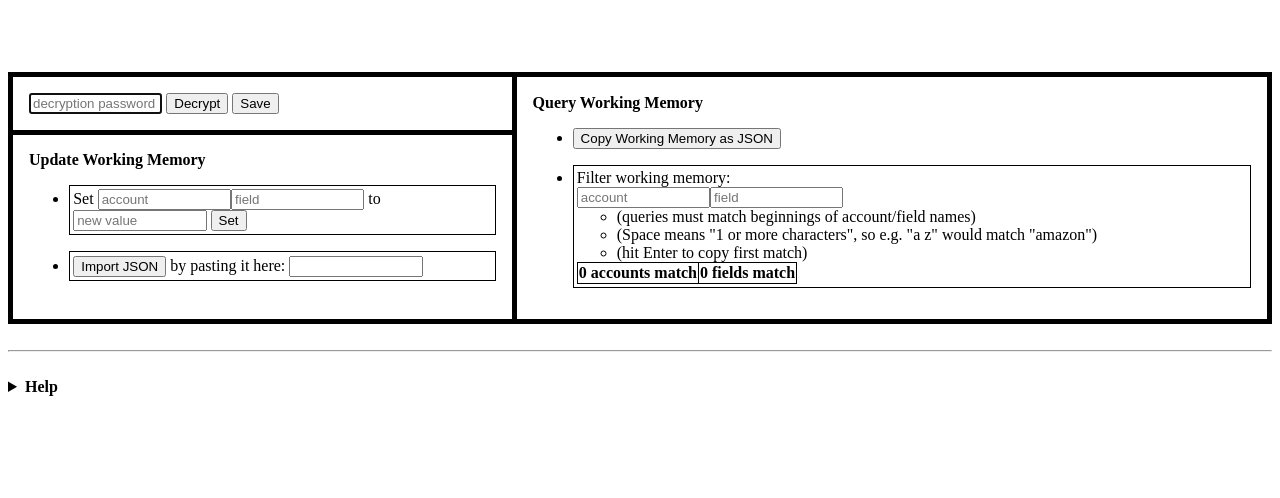
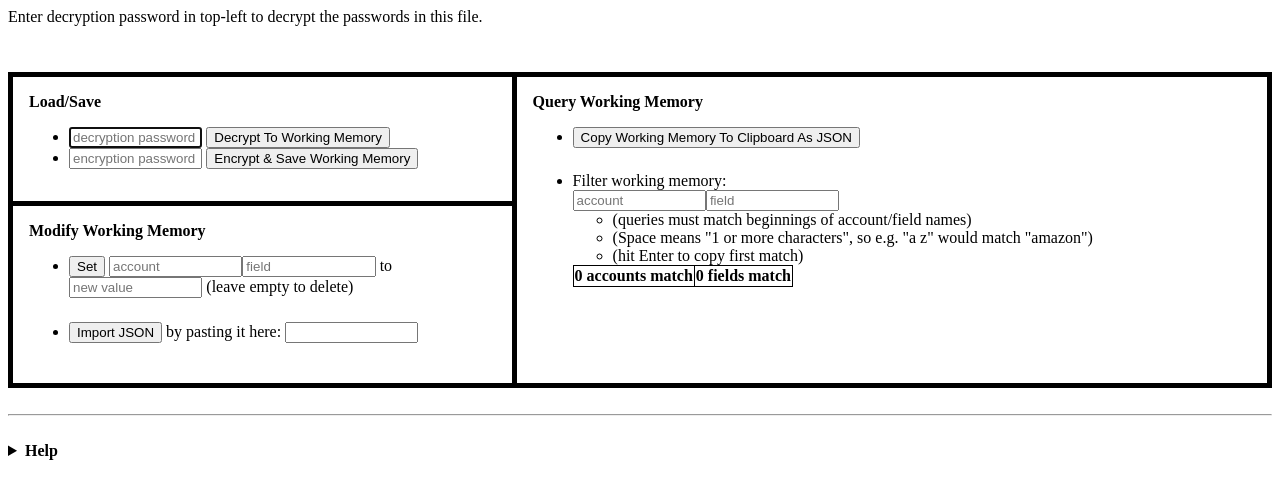
Before and after one commit to speezepearson/passman, a website built with webpack: page src/passman.html in a window 1280 px wide. Built offline with nearby package versions, Linux system fonts and the light colour scheme.

Commit message:
UI tweaks

```diff
--- a/src/index.js
+++ b/src/index.js
@@ -32,13 +32,13 @@ async function decrypt() {
   var em = EncryptedMessage.deserialize(document.getElementById('encrypted-message').innerText);
   var plaintext;
   try {
-    plaintext = await em.decrypt(document.getElementById('password').value);
+    plaintext = await em.decrypt(document.getElementById('decryption-password').value);
   } catch (err) {
-    flasher.flash(document.getElementById('password'), 'red', `
+    flasher.flash(document.getElementById('decryption-password'), 'red', `
       Tried to decrypt the ciphertext in this HTML file, but password was incorrect.
       (error: ${err})
     `);
-    document.getElementById('password').focus();
+    document.getElementById('decryption-password').focus();
     return;
   }
   var decryptedJ = new SecretStore(JSON.parse(plaintext));
@@ -57,8 +57,10 @@ function copyPlaintext() {
   `);
 }
 async function save() {
-  var password = document.getElementById('password').value;
+  var password = document.getElementById('encryption-password').value;
   var shouldContinue = true;
+
+  var oldPassword = document.getElementById('decryption-password').value;
   var oldJ;
   try {
     oldJ = JSON.parse(await EncryptedMessage.deserialize(document.getElementById('encrypted-message').innerText).decrypt(password));
@@ -129,6 +131,8 @@ function setField() {
 }
 
 window.addEventListener('load', () => {
+  flasher = new Flasher(document.getElementById('status'));
+
   Object.entries({'decrypt-button': decrypt,
                   'save-button': save,
                   'copy-plaintext-button': copyPlaintext,
@@ -155,8 +159,13 @@ window.addEventListener('load', () => {
     }
   });
 
-  document.getElementById('password').focus();
-  onEnter(document.getElementById('password'), () => {document.getElementById('decrypt-button').click();});
+  document.getElementById('decryption-password').focus();
+  flasher.flash(
+    document.getElementById('decryption-password'),
+    'red',
+    'Enter decryption password in top-left to decrypt the passwords in this file.'
+  );
+  onEnter(document.getElementById('decryption-password'), () => {document.getElementById('decrypt-button').click();});
   onEnter(document.getElementById('set-field--value'), () => {document.getElementById('set-field-button').click();})
 
   window.onbeforeunload = () => {
@@ -171,7 +180,6 @@ window.addEventListener('load', () => {
   });
   updateView();
 
-  flasher = new Flasher(document.getElementById('status'));
 
   if (window.crypto.subtle === undefined) {
     alert("THIS WON'T WORK FOR YOU. Your browser isn't presenting the SubtleCrypto API that all major modern browsers do. (Note: Chrome, and possibly others, don't provide SubtleCrypto to JS loaded over http:// connections, only https://. This might be happening to you.)")
--- a/src/passman.html
+++ b/src/passman.html
@@ -44,10 +44,10 @@
     }
 
     ul.spacey > li {
-      margin-bottom: 1em;
+      margin-bottom: 1.5em;
     }
 
-    .bordered {
+    . {
       border: 1px solid black;
       padding: 0.2em;
     }
@@ -68,18 +68,26 @@
 <table>
   <tr>
     <td style="padding: 1em; border: 5px solid black; height: 1px; width: 40%">
-      <input type="password" id="password" placeholder="decryption password" />
-      <button id="decrypt-button">Decrypt</button>
-      <button id="save-button">Save</button>
+      <p><strong>Load/Save</strong></p>
+      <ul class="">
+        <li>
+          <input type="password" id="decryption-password" placeholder="decryption password" />
+          <button id="decrypt-button">Decrypt To Working Memory</button>
+        </li>
+        <li>
+          <input type="password" id="encryption-password" placeholder="encryption password" />
+          <button id="save-button">Encrypt &amp; Save Working Memory</button>
+        </li>
+  </ul>
     </td>
 
     <td rowspan="2" style="padding: 1em; border: 5px solid black; height: 100%; width: 60%">
       <strong>Query Working Memory</strong>
       <ul class="spacey">
         <li>
-          <button id="copy-plaintext-button" class="unlocked-only">Copy Working Memory as JSON</button>
+          <button id="copy-plaintext-button" class="unlocked-only">Copy Working Memory To Clipboard As JSON</button>
         </li>
-        <li class="bordered">
+        <li class="">
           Filter working memory: <br />
           <input type="text" class="query-field" id="copy-field--account" placeholder="account" /><input type="text" class="query-field" id="copy-field--field" placeholder="field" />
 
@@ -98,16 +106,16 @@
   </tr>
   <tr>
     <td style="padding: 1em; border: 5px solid black">
-      <strong>Update Working Memory</strong>
+      <strong>Modify Working Memory</strong>
       <ul class="spacey">
-        <li class="bordered">
-          Set
+        <li class="">
+          <button id="set-field-button">Set</button>
           <input type="text" class="query-field" id="set-field--account" placeholder="account" /><input type="text" class="query-field" id="set-field--field" placeholder="field" />
           to
           <input type="password" id="set-field--value" placeholder="new value" />
-          <button id="set-field-button">Set</button>
+          (leave empty to delete)
         </li>
-        <li class="bordered">
+        <li class="">
           <button id="import-plaintext-button">Import JSON</button> by pasting it here:
           <input id="import-plaintext-field" type="password" />
         </li>
```
